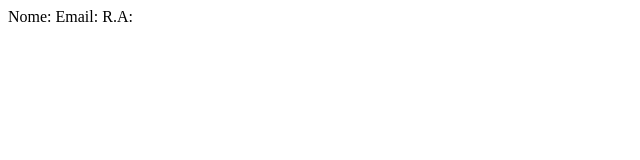
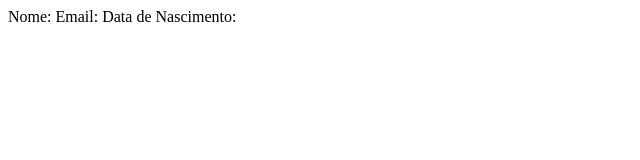
Before and after one commit to artursc97/helloword, a plain HTML site: page menu.html in a window 1280 px wide. Shown: the whole page, without its empty margins (0-640 px from the left). Drawn offline with Linux system fonts and the light colour scheme.

Commit message:
Revert "PRJ_02"

```diff
--- a/menu.html
+++ b/menu.html
@@ -7,6 +7,6 @@
 <body>
 Nome:
 Email:
-R.A:
+Data de Nascimento:
 </body>
 </html>
```
